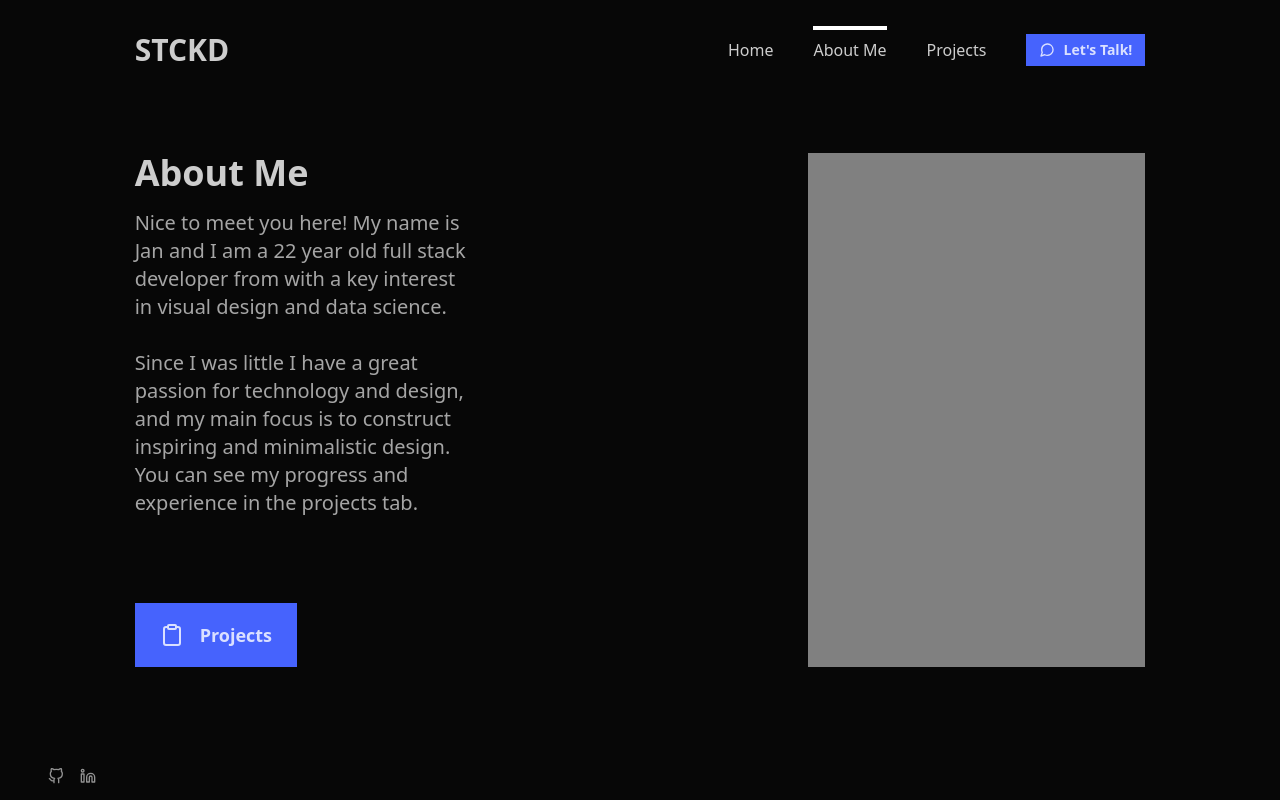
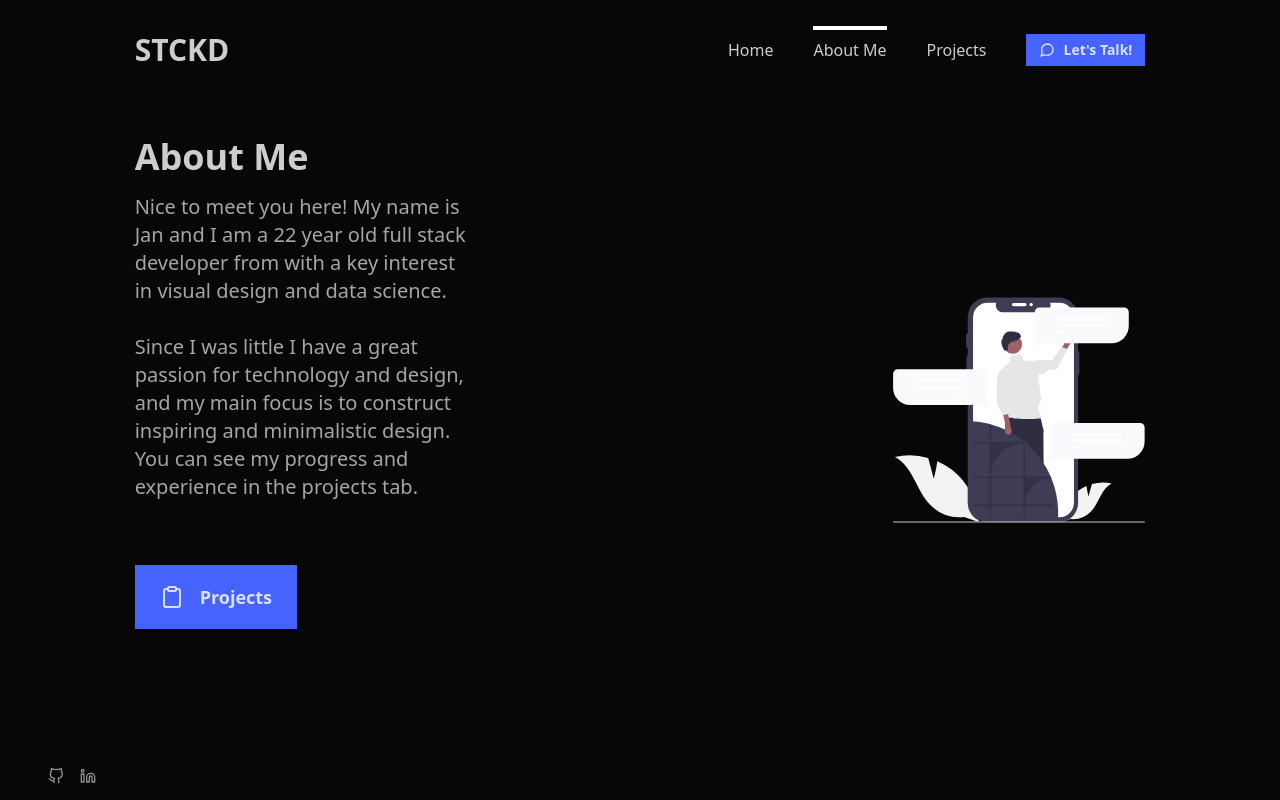
Before and after one commit to janarendvw/Portfolio-V2, a React (Vite) app in the folder App/: page /about-me in a window 1280 px wide. Built offline with nearby package versions, Linux system fonts and the light colour scheme.

Commit message:
added about me svg

```diff
--- a/App/src/pages/about/AboutMePage.tsx
+++ b/App/src/pages/about/AboutMePage.tsx
@@ -7,7 +7,7 @@ type Props = {};
 export default function AboutMePage({}: Props) {
   return (
     <div className="flex justify-between items-between col-start-2 col-span-10 row-start-2">
-      <div id="about-me-text" className="w-1/3 flex flex-col justify-between">
+      <div id="about-me-text" className="w-1/3 flex flex-col">
         <div>
           <div className="text-4xl font-bold">About Me</div>
           <div id="about-me-text-p" className="text-xl opacity-80 mt-4">
@@ -23,16 +23,17 @@ export default function AboutMePage({}: Props) {
         </div>
         <Link
           to={"/projects"}
-          className="btn btn-primary btn-lg w-max mt-4 gap-4"
+          className="btn btn-primary btn-lg w-max mt-16 gap-4"
         >
           <Clipboard /> Projects
         </Link>
       </div>
       <div
         id="about-me-image"
-        className="w-1/3"
-        style={{ background: "gray" }}
-      ></div>
+        className="w-1/4 flex h-full"
+      >
+        <img src="/images/about-me.svg" alt="about me" />
+      </div>
     </div>
   );
 }
```
Also changed, not shown: App/public/images/about-me.svg (added).
